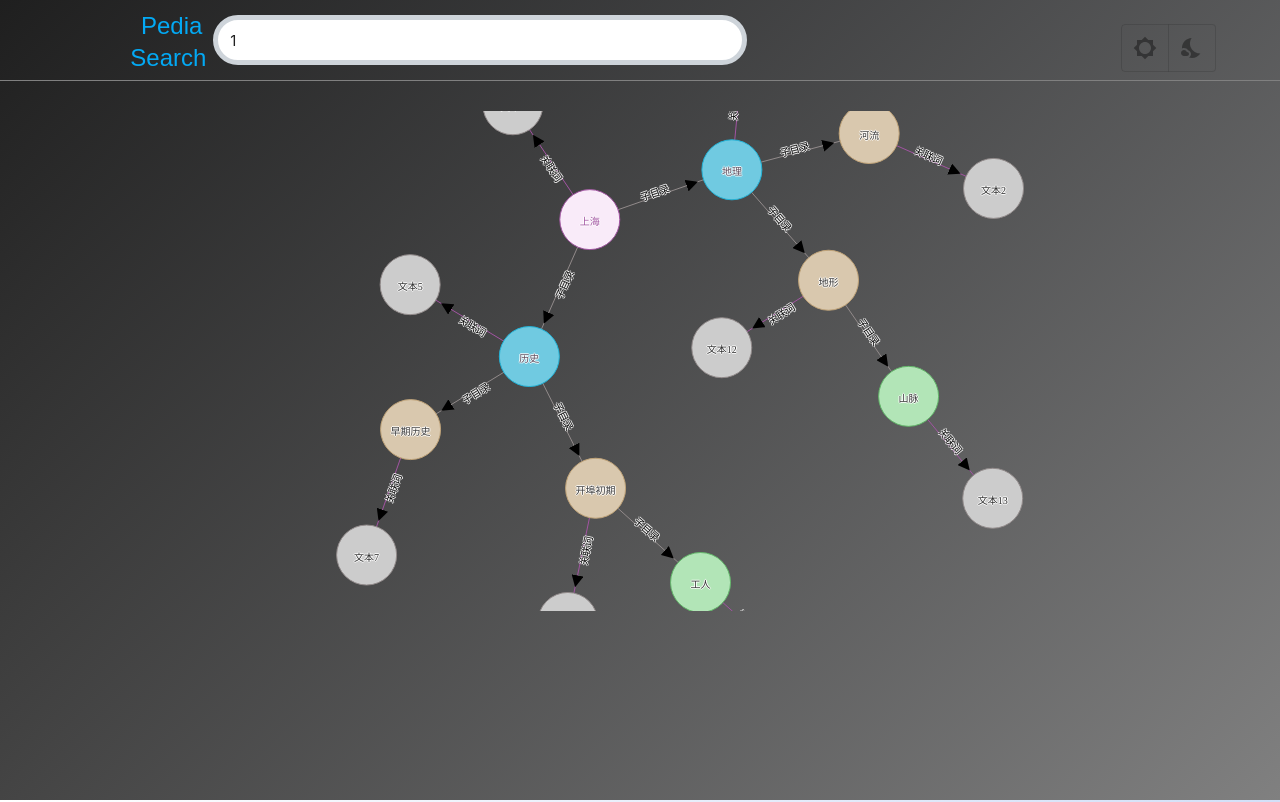
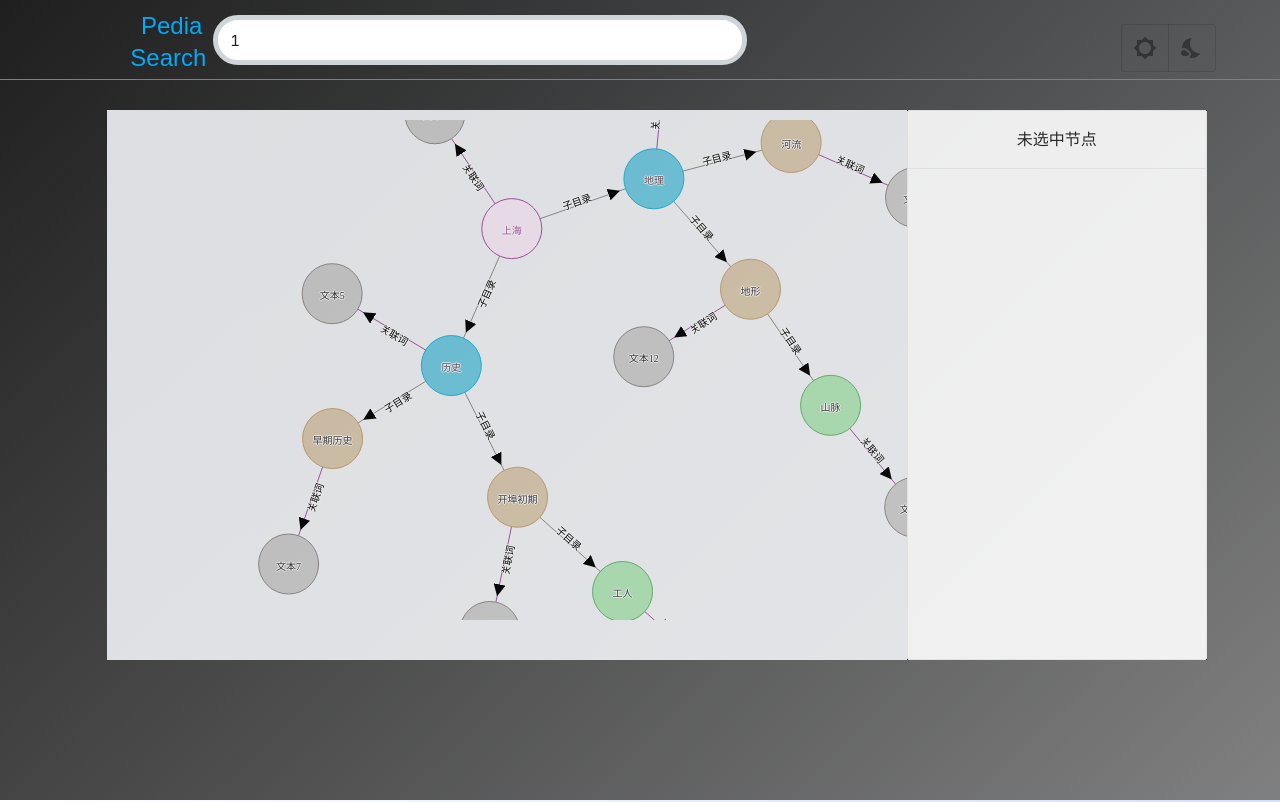
Before and after one commit to 855team/__Pedia-Search__, a React (Create React App) app in the folder fr/: page /search/1 in a window 1280 px wide. Built offline with nearby package versions, Linux system fonts and the light colour scheme.

Commit message:
feat:basic demo is finished

```diff
--- a/fr/package.json
+++ b/fr/package.json
@@ -9,7 +9,7 @@
     "@testing-library/jest-dom": "^4.2.4",
     "@testing-library/react": "^9.3.2",
     "@testing-library/user-event": "^7.1.2",
-    "antd": "^4.4.2",
+    "antd": "^4.4.3",
     "d3": "3.x",
     "history": "^5.0.0",
     "materialize-css": "^1.0.0",
--- a/fr/src/App.css
+++ b/fr/src/App.css
@@ -1,3 +1,4 @@
+@import '~antd/dist/antd.css';
 .App {
   text-align: center;
 }
--- a/fr/src/components/Gragh.js
+++ b/fr/src/components/Gragh.js
@@ -3,18 +3,29 @@ import "../css/self.css";
 import 'materialize-css';
 import "../css/kg.css";
 import { Toast } from 'react-materialize';
+import {Layout,Card} from 'antd';
 import * as d3 from 'd3';
 import NodeContextMenu from "../components/NodeContextMenu";
+const { Header, Footer, Sider, Content } = Layout;
 
 class Gragh extends Component {
     constructor(props){
         super(props);
         this.state={
             data: this.props.data,
+            originnode: this.parsenode(),
+            originlink : this.parselink(),
             t1_text : this.parsenode(),
             t2_text : this.parselink(),
-            nodeRightClickMenus: []
+            title:"未选中节点",
+            content:""
         }
+    }
+    setcard=(title,content)=>{
+        this.setState({
+            title:title,
+            content:content
+        })
     }
     componentDidMount() {
         this.draw();
@@ -71,7 +82,11 @@ class Gragh extends Component {
     contentHook = (item)=>{
         return "<div>"+item.name+"</div>"
     }
+    demo=(name)=>{
+        //重新画图，还没想到好办法
+    }
     draw=()=> {
+        console.log(this.state)
         try {
             let data = {}
 
@@ -82,13 +97,13 @@ class Gragh extends Component {
                 width: document.getElementById("container").clientWidth,
                 height: document.getElementById("container").clientHeight
             }
-            this.initKG(data, config, "#container")
+            this.initKG(data, config, "#container",this.setcard,this.demo)
         } catch (err) {
             Toast('渲染存在异常', 2000)
             console.info(err)
         }
     }
-    initKG = (data, config, container)=> {
+    initKG = (data, config, container,func,show)=> {
         //data:nodes 至少需要一个name
         let nodeDict = data.nodes;
         let links = data.links;
@@ -275,7 +290,8 @@ class Gragh extends Component {
             })
             .attr("r", 30)
             .on("click", function (node) {
-                edges_line.style("stroke-width", function (line) {
+                show(node.name);
+                /*edges_line.style("stroke-width", function (line) {
                     //当与连接点连接时变粗
                     if ((line.source.name == node.name || line.target.name == node.name) ) {
                         if (line.focus && node.focus){
@@ -304,30 +320,10 @@ class Gragh extends Component {
                 }else{
                     d3.select(this).style('stroke-width', 1);
                 }
-                lastFocusNode = node;
+                lastFocusNode = node;*/
             })
             .on("dblclick", function (node) {
-
-                let nodeRightClickMenus = [];
-
-                // When ctrl is pressed, multiple context menu's are allowed
-                // Default is only 1
-
-                nodeRightClickMenus = this.state.nodeRightClickMenus;
-
-
-                const clickOffset = 1;
-                let rightClickMenuValue = {
-                    'x':node.x+clickOffset,
-                    'y':node.y+clickOffset,
-                    'node':node
-                };
-
-                // Add new context menu
-                nodeRightClickMenus.push(rightClickMenuValue);
-                this.setState({
-                    nodeRightClickMenus: nodeRightClickMenus,
-                });
+                func(node.name,node.text);
             })
             .on("mouseover", function (node) {
                 ;
@@ -448,21 +444,24 @@ class Gragh extends Component {
     render(){
         return(
             <div>
-            <div className="row" style={{marginTop: 10,display: "flex"}}>
+                <Layout style={{width:1100,height:550,opacity:0.9}}>
+                        <Content>
+                            <div  style={{marginTop: 10,display: "flex"}}>
                                 <div className="col s12 m7" style={{float: "right",marginRight: "4rem"}}>
                                     <div className="card">
-                        <div id="container" className="card-image container" style={{width:"1156px", height:"500px"}}>
+                                        <div id="container" className="card-image container" style={{width:"1000px", height:"500px"}}>
                                         </div>
                                     </div>
                                 </div>
                             </div>
-            {this.state.nodeRightClickMenus.map(function(nodeRightClickMenu){
-                return (<NodeContextMenu
-                x={nodeRightClickMenu.x}
-                y={nodeRightClickMenu.y}
-                node={nodeRightClickMenu.node}
-                key={nodeRightClickMenu.node.id} />);
-            })}
+                        </Content>
+                        <Sider width={300} className="site-layout-background">
+                            <Card title={this.state.title}  style={{ height:550,width: 300 }}>
+                                <p>{this.state.content}</p>
+                            </Card>
+                        </Sider>
+                </Layout>
+
             </div>
         )
     }
--- a/fr/src/components/Gragh2.js
+++ b/fr/src/components/Gragh2.js
@@ -251,7 +251,7 @@ class Gragh2 extends Component {
                 //再次点击还原
                 edges_line.style("stroke-width", function (line) {
                     //当与连接点连接时变粗
-                    if ((line.source.name == node.name || line.target.name == node.name) ) {
+                    if ((line.source.name === node.name || line.target.name === node.name) ) {
                         if (line.focus && node.focus){
                             line.focus = false;
                             return 1;
--- a/fr/src/view/ResultView.js
+++ b/fr/src/view/ResultView.js
@@ -146,7 +146,7 @@ const relatedtags_template = {
 };
 const context_template = {
     "title":"上海",
-    "text":"上海是一座城市",
+    "text":"上海是一座城市,上海不只是一座城市。上海是一座海上的城市，这句话说的是错的。这句话说的为什么是错的，因为上海学生不认同这个观点。我怎么会说这么多废话，因为想让句子长一点",
     "linked_words":[
         {
             text: "文本4",
```
Also changed, not shown: 1 other file (tests, documents, lock files or other folders). Lines whose indentation alone changed are shown as unchanged.
